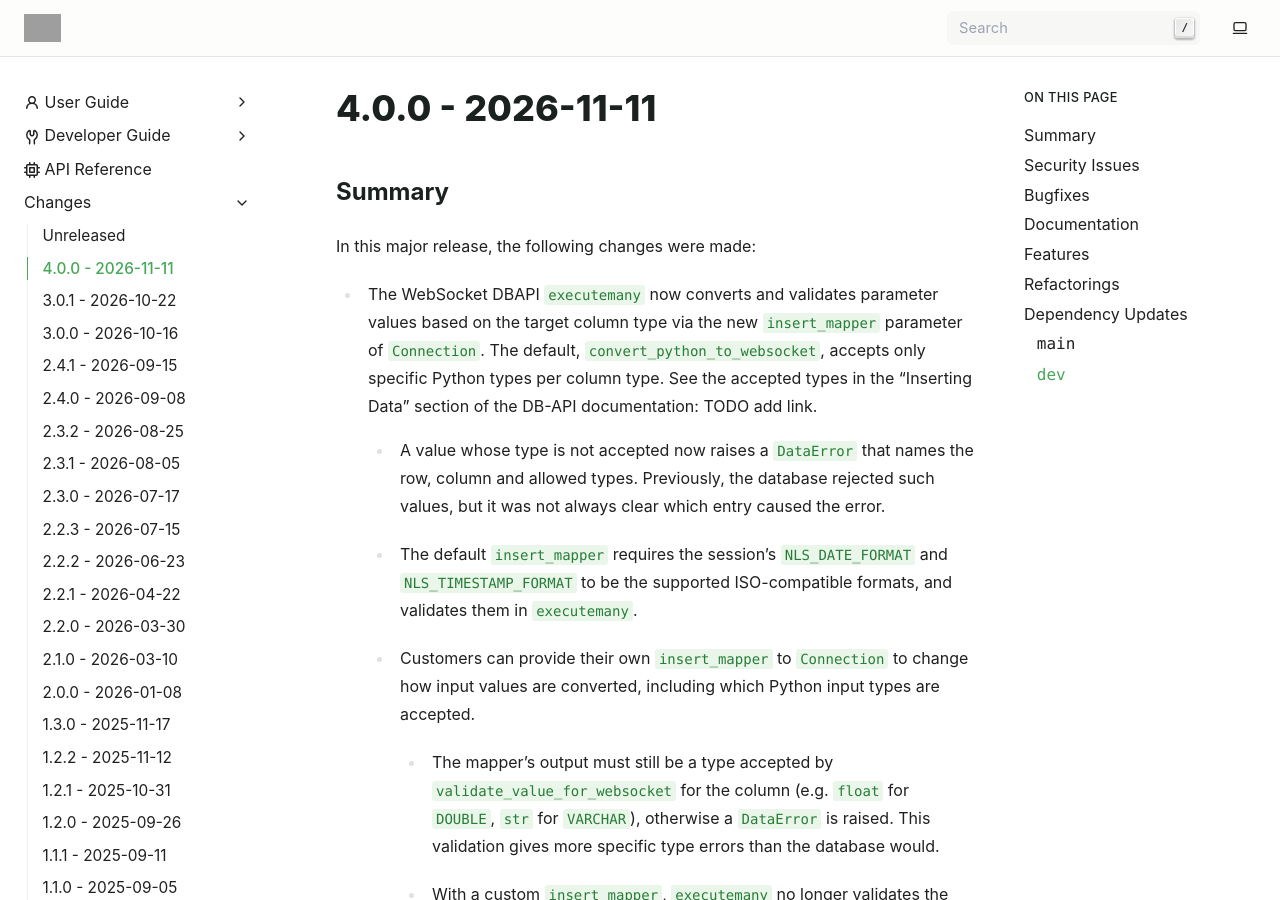
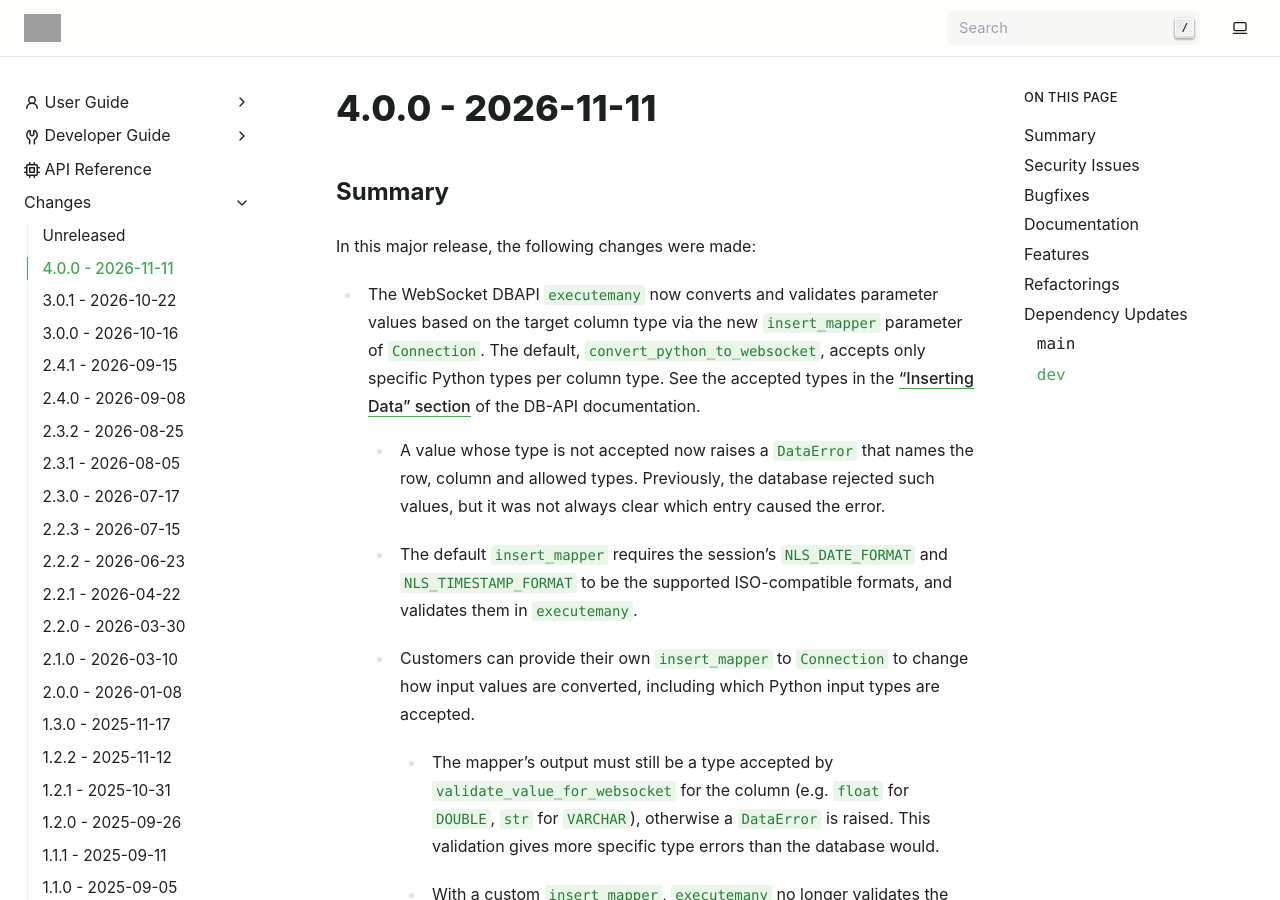
Before and after one commit to exasol/pyexasol, a Sphinx documentation site: the page built from doc/changes/changes_4.0.0.md, in a window 1280 px wide and 900 px high. Built offline with Sphinx 7.4.7, drawn with Linux system fonts in a browser that asks for light colours; grey boxes are pictures that could not be loaded.

Commit message:
Update doc/changes/changes_4.0.0.md

```diff
--- a/doc/changes/changes_4.0.0.md
+++ b/doc/changes/changes_4.0.0.md
@@ -8,7 +8,7 @@ In this major release, the following changes were made:
   based on the target column type via the new `insert_mapper` parameter of
   `Connection`. The default, `convert_python_to_websocket`, accepts only
   specific Python types per column type. See the accepted types in the
-  "Inserting Data" section of the DB-API documentation: TODO add link.
+  ["Inserting Data" section](https://exasol.github.io/pyexasol/master/user_guide/exploring_features/advanced_topics/dbapi.html#inserting-data) of the DB-API documentation.
   * A value whose type is not accepted now raises a `DataError` that names the
     row, column and allowed types. Previously, the database rejected such values,
     but it was not always clear which entry caused the error.
```
